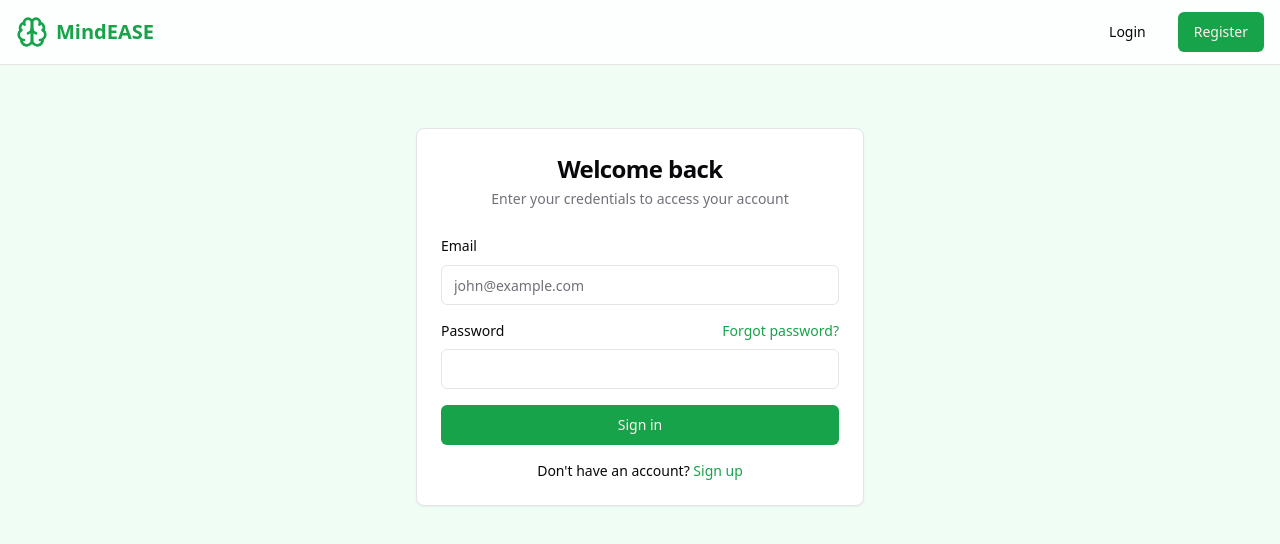
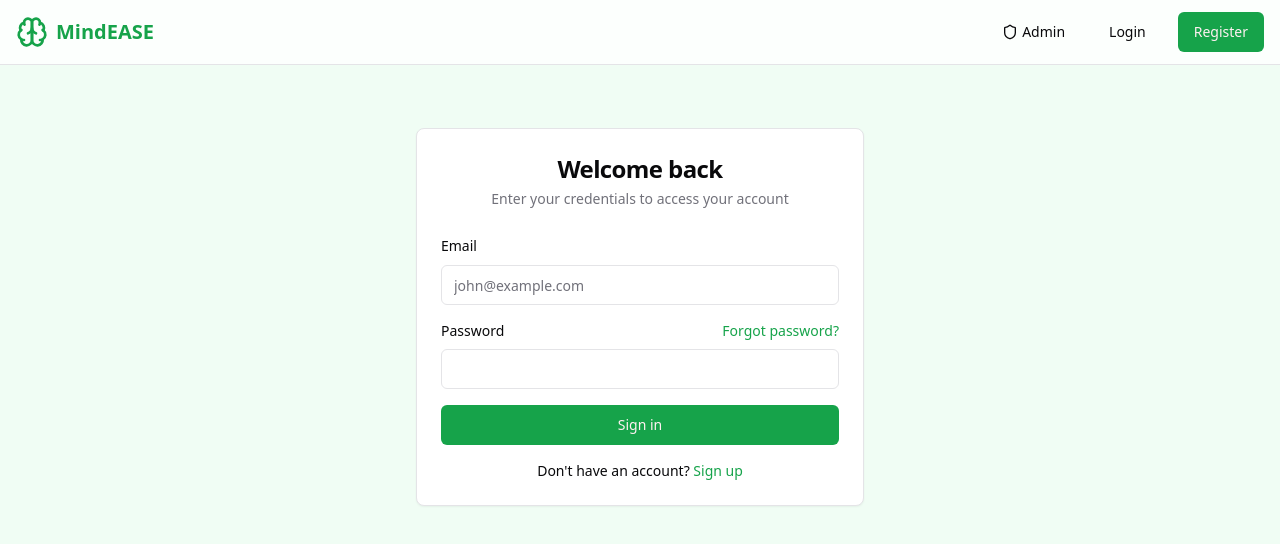
Before and after one commit to Sibna-sherin/well-being-connect, a React (Vite) app: page /login in a window 1280 px wide. Shown: the top 544 px of the page. Built offline with nearby package versions, Linux system fonts and the light colour scheme.

Commit message:
Add admin login button
Adds an admin login button to the navigation bar.

```diff
--- a/src/components/Navigation.tsx
+++ b/src/components/Navigation.tsx
@@ -2,6 +2,7 @@
 import { Button } from "@/components/ui/button";
 import Logo from "./Logo";
 import { Link } from "react-router-dom";
+import { Shield } from "lucide-react";
 
 const Navigation = () => {
   return (
@@ -9,6 +10,12 @@ const Navigation = () => {
       <div className="container mx-auto px-4 h-16 flex items-center justify-between">
         <Logo />
         <div className="flex items-center space-x-4">
+          <Link to="/admin/login">
+            <Button variant="ghost" size="sm" className="flex items-center gap-1">
+              <Shield className="h-4 w-4" />
+              <span className="hidden sm:inline">Admin</span>
+            </Button>
+          </Link>
           <Link to="/login">
             <Button variant="ghost">Login</Button>
           </Link>
```
